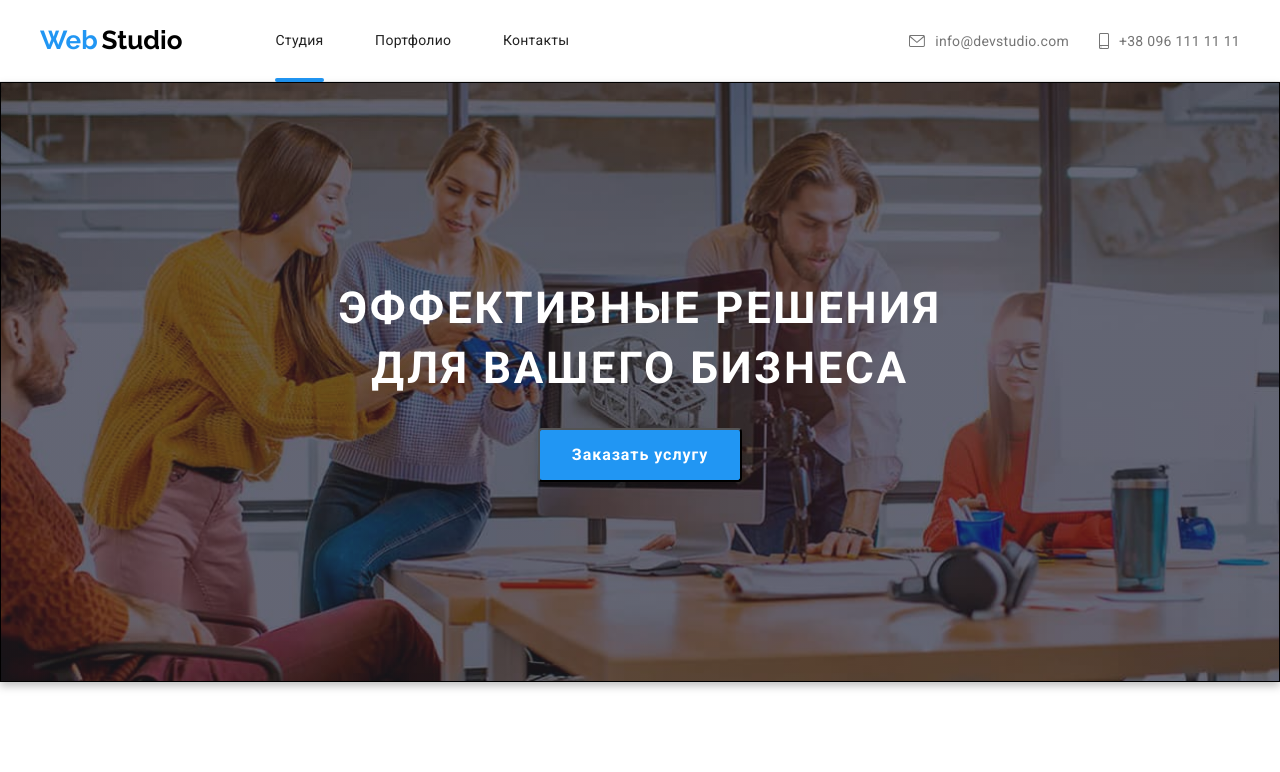
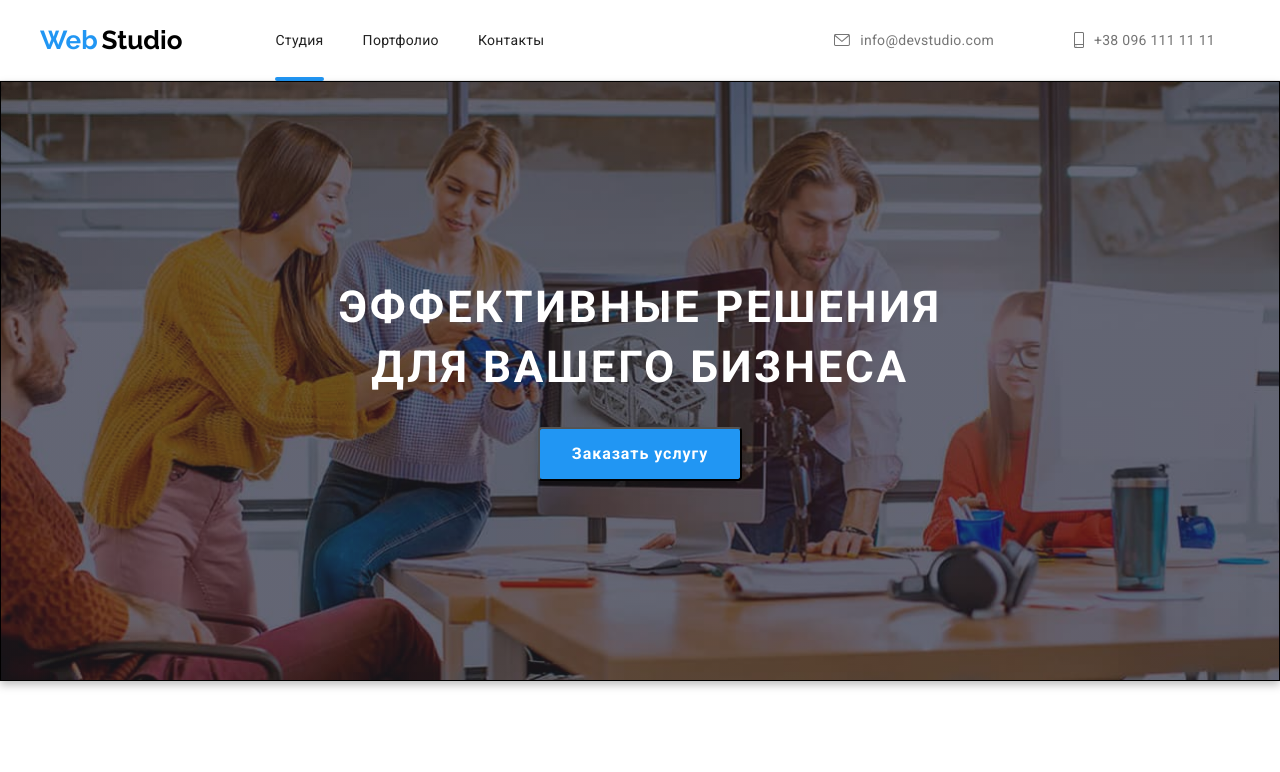
Before and after one commit to ProtsyukPrits/Homework-5, a plain HTML site: page index.html in a window 1280 px wide. Shown: the top 772 px of the page. Drawn offline with nearby package versions, Linux system fonts and the light colour scheme.

Commit message:
upd modal

```diff
--- a/css/style.css
+++ b/css/style.css
@@ -29,7 +29,7 @@ body {
 
 /* кнопки главной навигации */
 .nav-button-hover {
-  position: relative;
+  align-items: center;
   font-family: Roboto;
   font-style: normal;
   font-weight: 500;
@@ -39,7 +39,20 @@ body {
   color: #212121;
   text-decoration: none;
 }
-
+.nav-button-huy,
+.contacts-info {
+  padding: 32px 25px;
+}
+.nav-button-huy {
+  display: block;
+  position: relative;
+  padding-left: 0;
+  padding-right: 0;
+  margin: 0 25px;
+}
+.nav-button-huy:first-child {
+  margin-left: 0;
+}
 .nav-button-hover:hover {
   color: #2196f3;
   background-color: white;
@@ -343,7 +356,7 @@ body {
 
 .header-section {
   align-items: center;
-  padding: 25px 0;
+  padding: 0;
 }
 
 .top-line {
@@ -354,6 +367,7 @@ body {
 .top-button {
   display: flex;
   width: 294px;
+  height: 80px;
   margin-left: 93px;
   justify-content: space-between;
 }
@@ -613,8 +627,11 @@ body {
 
 .backdrop.is-hidden {
   opacity: 0;
-  visibility: visible;
   pointer-events: none;
+}
+.backdrop.is-hidden .modal {
+  transform: scale(0.7) translate(-50%, -50%);
+  transform-origin: center left;
 }
 .modal {
   position: absolute;
@@ -628,6 +645,10 @@ body {
   box-shadow: 0px 1px 3px rgba(0, 0, 0, 0.12), 0px 1px 1px rgba(0, 0, 0, 0.14),
     0px 2px 1px rgba(0, 0, 0, 0.2);
   border-radius: 4px;
+
+  transform: scale(1) translate(-50%, -50%);
+  transition: transform 500ms cubic-bezier(0.4, 0, 0.2, 1);
+  transform-origin: center left;
 }
 .modal-button {
   position: absolute;
@@ -646,13 +667,17 @@ body {
 .modal-icons {
   fill: currentColor;
 }
+.item-top-button {
+  position: relative;
+}
 .underscore::after {
   position: absolute;
   content: '';
   display: block;
+  top: 96%;
   width: 100%;
   height: 4px;
-  margin-top: 28px;
+
   background: #2196f3;
   border-radius: 2px;
 }
--- a/index.html
+++ b/index.html
@@ -30,14 +30,14 @@
 
 
             <ul class="top-button">
-                <li class="item-top-button"><a href="index.html" class="nav-button-hover underscore">Студия</a></li>
-                <li class="item-top-button"><a href="second page.html" class="nav-button-hover">Портфолио</a></li>
-                <li class="item-top-button"><a href="Контакты" class="nav-button-hover">Контакты</a></li>
+                <li><a href="index.html" class="nav-button-hover nav-button-huy underscore">Студия</a></li>
+                <li><a href="second page.html" class="nav-button-hover nav-button-huy">Портфолио</a></li>
+                <li><a href="Контакты" class="nav-button-hover nav-button-huy">Контакты</a></li>
             </ul>
 
             <ul class="top-contacts">
                 <li class="item-top-contacts">
-                    <a href="mailto:info@devstudio.com" class="contacts-head-hover">
+                    <a href="mailto:info@devstudio.com" class="contacts-head-hover contacts-info">
                         <svg class="contacts-icons" width="16px" height="12px">
                             <use href="./images/strite-fotos.svg#mail"></use>
                         </svg>
@@ -45,7 +45,7 @@
                 </li>
 
                 <li class="item-top-contacts">
-                    <a href="tel:+38 096 111 11 11" class="tel-head-hover">
+                    <a href="tel:+38 096 111 11 11" class="tel-head-hover contacts-info">
                         <svg class="contacts-icons" width="10px" height="16px">
                             <use href="./images/strite-fotos.svg#smartphone"></use>
                         </svg>
```
